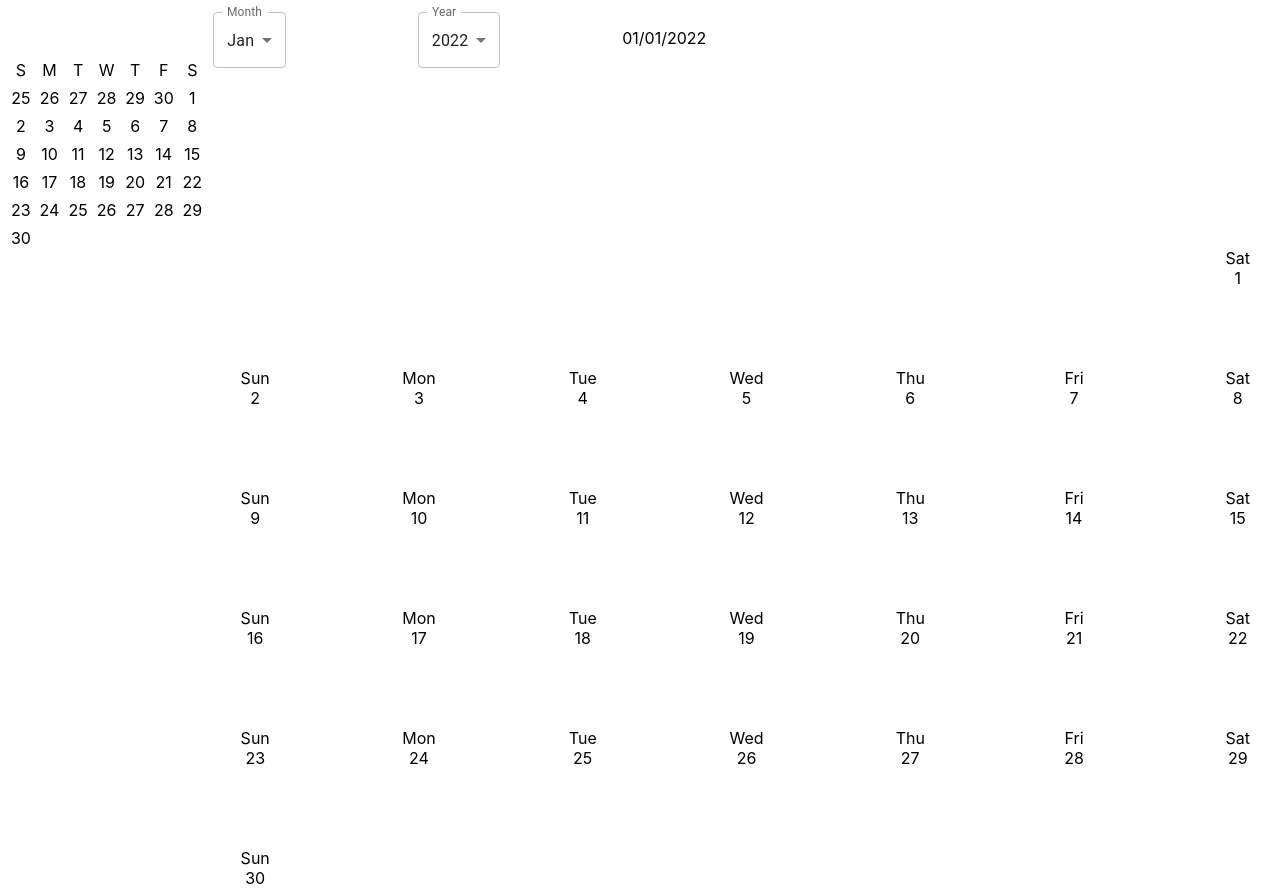
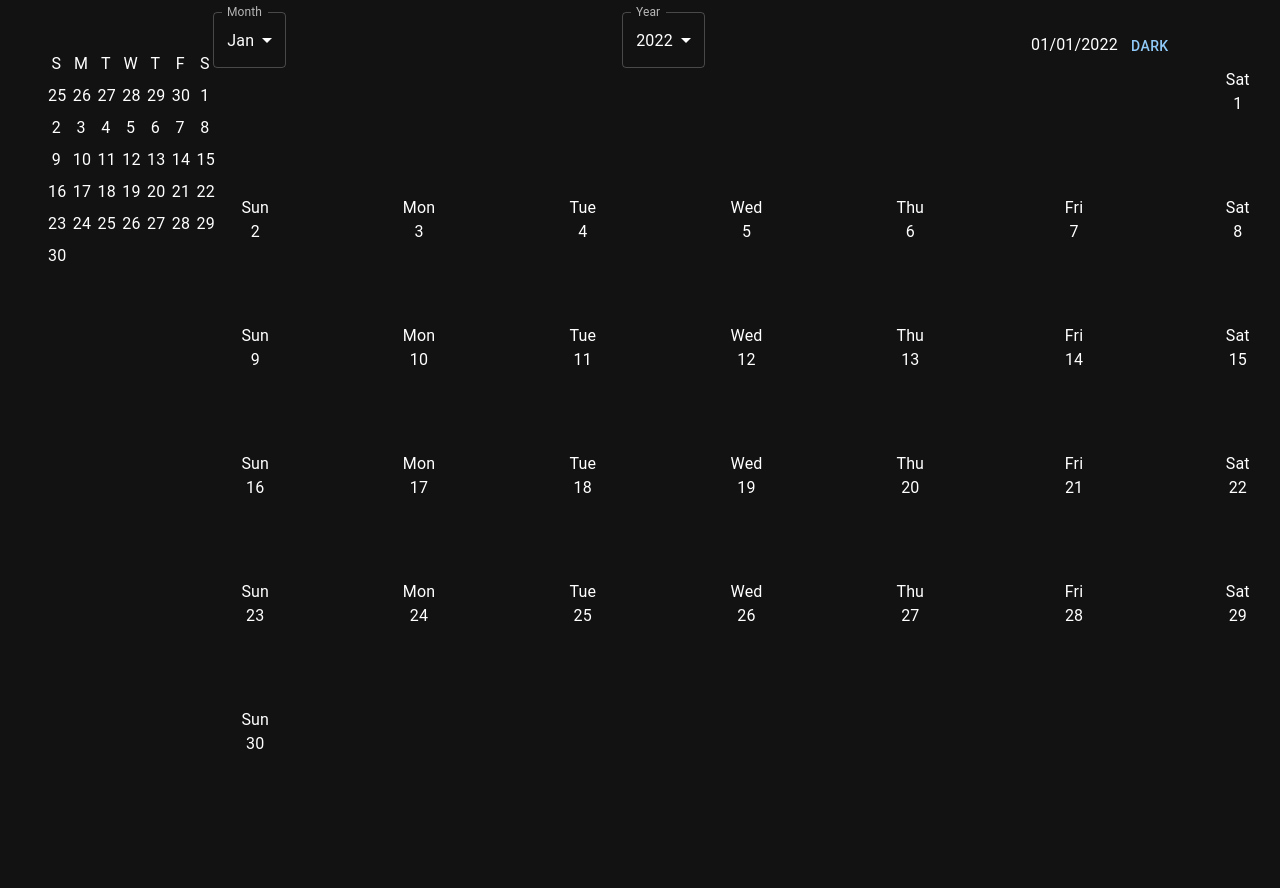
Before and after one commit to Jackthz97/calendar, a React (Create React App) app in the folder client/: page / in a window 1280 px wide. After the commit the page ends 800 px from the top, so only its background shows below. Built offline with nearby package versions, Linux system fonts and the light colour scheme.

Commit message:
fix layout of monthChart to include weekdays

```diff
--- a/client/src/App.js
+++ b/client/src/App.js
@@ -1,14 +1,26 @@
-import React from 'react';
+import React, {useState} from 'react';
 import logo from './logo.svg';
 import './App.css';
 import MonthPannel from './components/MonthPannel';
 import { Grid } from '@mui/material';
+import { ThemeProvider, createTheme } from "@mui/material/styles";
+import CssBaseline from "@mui/material/CssBaseline";
 
 function App() {
+  const [mode, setMode] = useState("dark");
+
+  const darkTheme = createTheme({
+    palette: {
+      mode: mode,
+    },
+  });
   return (
+    <ThemeProvider theme={darkTheme}>
+    <CssBaseline />
     <Grid container mt={1.5} direction={'row'} >
-      <MonthPannel />
+      <MonthPannel mode={mode} setMode={setMode}/>
     </Grid>
+    </ThemeProvider>
 
   );
 }
--- a/client/src/components/MonthPannel.js
+++ b/client/src/components/MonthPannel.js
@@ -8,12 +8,17 @@ import FormControl from "@mui/material/FormControl";
 import Select from "@mui/material/Select";
 import MonthPannelList from "./MonthPannelList";
 import MonthChart from "./MonthChart";
+import { Button } from "@mui/material";
 
-export default function MonthPannel() {
+export default function MonthPannel({mode, setMode}) {
   const [month, setMonth] = useState(1);
   const [year, setYear] = useState(2022);
   const [date, setDate] = useState(1);
   const [chosen, setChosen] = useState();
+
+  const handleMode = () => {
+    mode === "dark" ? setMode("light") : setMode("dark")
+  }
 
   const handleMonthChange = (e) => {
     setMonth(e.target.value);
@@ -59,9 +64,11 @@ export default function MonthPannel() {
           xs={2}
           direction={"row"}
           // alignItems={"center"}
-          justifyContent={"center"}
+          // justifyContent={"center"}
+          height={200}
+          mt={5}
         >
-          <Grid container spacing={1} mt={5} maxWidth={200}>
+          <Grid container spacing={1} maxWidth={200} ml={5}>
             <Grid item align={"center"} xs={1.714}>
               S
             </Grid>
@@ -89,7 +96,7 @@ export default function MonthPannel() {
         <Grid item xs={10}>
           <Box sx={{ minWidth: 120 }}>
             <Grid container spacing={20}>
-              <Grid item xs={2}>
+              <Grid item xs={4}>
                 <FormControl>
                   <InputLabel id="demo-simple-select-label">Month</InputLabel>
                   <Select
@@ -114,7 +121,7 @@ export default function MonthPannel() {
                   </Select>
                 </FormControl>
               </Grid>
-              <Grid item xs={2}>
+              <Grid item xs={4}>
                 <FormControl>
                   <InputLabel id="simple-select-label">Year</InputLabel>
                   <Select
@@ -139,7 +146,7 @@ export default function MonthPannel() {
                   </Select>
                 </FormControl>
               </Grid>
-              <Grid item xs={8} mt={2}>
+              <Grid item xs={4} mt={2}>
                 {typeof date === "string"
                   ? month - 1 < 1
                     ? 12
@@ -149,17 +156,21 @@ export default function MonthPannel() {
                   : month}
                 /{date < 10 && 0}
                 {date}/
-                {typeof date === "string" ? month - 1 < 1 && year - 1 : year}
+                {typeof date === "string" ? (month - 1 < 1 && (year - 1)) : year}
+                <Button onClick={handleMode}>{mode}</Button>
               </Grid>
             </Grid>
           </Box>
+          <Grid container direction={"row"} spacing={10}>
+          {monthChart}
         </Grid>
-        <Grid item xs={2}></Grid>
+        </Grid>
+        {/* <Grid item xs={2}></Grid>
       <Grid item xs={10}>
         <Grid container direction={"row"} spacing={10}>
           {monthChart}
         </Grid>
-      </Grid>
+      </Grid> */}
       </Grid>
     </>
   );
```
Also changed, not shown: client/src/components/MonthChart.js (line endings or trailing spaces).
